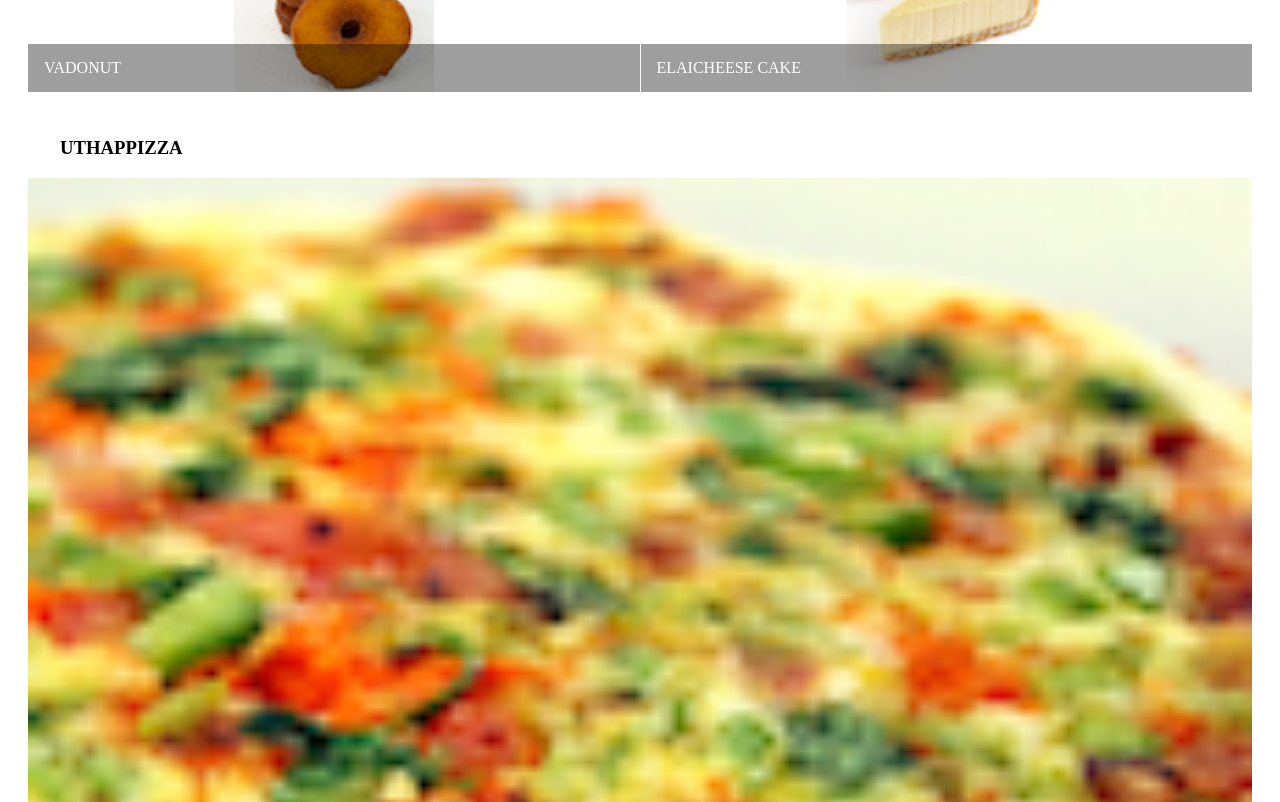
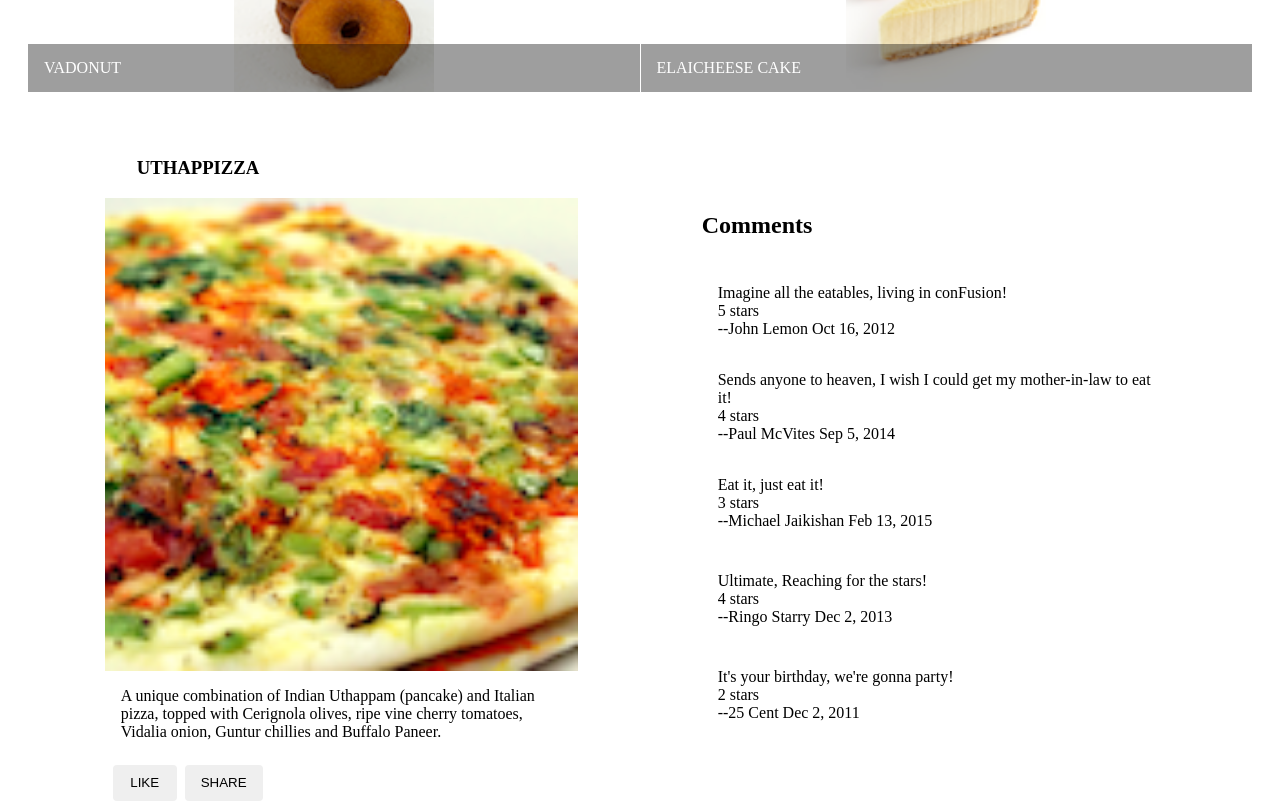
Before and after one commit to hitesh710/conFusion, an Angular app: page / in a window 1280 px wide. Shown: the part 480-1282 px from the top of the page. Built offline with nearby package versions, Linux system fonts and the light colour scheme.

Commit message:
Assigment 1

```diff
--- a/src/app/app.module.ts
+++ b/src/app/app.module.ts
@@ -12,10 +12,12 @@
 import { MatGridListModule } from '@angular/material/grid-list';
 import { MatCardModule } from '@angular/material/card';
 import { MatButtonModule } from '@angular/material/button';
+import { DishdetailComponent } from './dishdetail/dishdetail.component';
 @NgModule({
   declarations: [
     AppComponent,
-    MenuComponent
+    MenuComponent,
+    DishdetailComponent
   ],
   imports: [
     BrowserModule,
--- /dev/null
+++ b/src/app/dishdetail/dishdetail.component.html
@@ -0,0 +1,42 @@
+<div class="container" fxLayout="row" fxLayout.sm="column" fxLayout.xs="column"
+    fxLayoutAlign.gt-md="space-around center" fxLayoutGap="10px" fxLayoutGap.xs="0">
+    <div fxFlex="40">
+        <mat-card  *ngIf="dish">
+            <mat-card-header>
+                <mat-card-title>
+                    <h3>{{dish.name | uppercase}}</h3>
+                </mat-card-title>
+            </mat-card-header>
+            <img mat-card-image src={{dish.image}} alt={{dish.name}}>
+            <mat-card-content>
+                <p>{{dish.description}}
+                </p>
+            </mat-card-content>
+            <mat-card-actions>
+                <button mat-button>LIKE</button>
+                <button mat-button>SHARE</button>
+            </mat-card-actions>
+        </mat-card>
+    </div>
+    <div fxFlex="40" *ngIf="dish">
+        <header>
+            <h2><b>Comments</b></h2>
+        </header>
+        <mat-list  *ngFor="let comment of dish.comments">
+
+            <mat-list-item>
+              <p matLine>
+                <span> {{comment.comment}} </span>
+              </p>
+              <p matLine>
+                <span> {{comment.rating}} stars</span>
+              </p>
+              <p matLine>
+                <span> --{{comment.author}} {{ comment.date | date }} </span>
+              </p>
+            </mat-list-item>
+          </mat-list>
+
+    </div>
+
+</div>
--- /dev/null
+++ b/src/app/dishdetail/dishdetail.component.ts
@@ -0,0 +1,60 @@
+import { Component, OnInit } from '@angular/core';
+const DISH = {
+  id: '0',
+  name: 'Uthappizza',
+  image: '/assets/images/uthappizza.png',
+  category: 'mains',
+  featured: true,
+  label: 'Hot',
+  price: '4.99',
+  // tslint:disable-next-line:max-line-length
+  description: 'A unique combination of Indian Uthappam (pancake) and Italian pizza, topped with Cerignola olives, ripe vine cherry tomatoes, Vidalia onion, Guntur chillies and Buffalo Paneer.',
+  comments: [
+       {
+           rating: 5,
+           comment: 'Imagine all the eatables, living in conFusion!',
+           author: 'John Lemon',
+           date: '2012-10-16T17:57:28.556094Z'
+       },
+       {
+           rating: 4,
+           comment: 'Sends anyone to heaven, I wish I could get my mother-in-law to eat it!',
+           author: 'Paul McVites',
+           date: '2014-09-05T17:57:28.556094Z'
+       },
+       {
+           rating: 3,
+           comment: 'Eat it, just eat it!',
+           author: 'Michael Jaikishan',
+           date: '2015-02-13T17:57:28.556094Z'
+       },
+       {
+           rating: 4,
+           comment: 'Ultimate, Reaching for the stars!',
+           author: 'Ringo Starry',
+           date: '2013-12-02T17:57:28.556094Z'
+       },
+       {
+           rating: 2,
+           comment: 'It\'s your birthday, we\'re gonna party!',
+           author: '25 Cent',
+           date: '2011-12-02T17:57:28.556094Z'
+       }
+   ]
+};
+
+@Component({
+  selector: 'app-dishdetail',
+  templateUrl: './dishdetail.component.html',
+  styleUrls: ['./dishdetail.component.scss']
+})
+export class DishdetailComponent implements OnInit {
+  dish = DISH;
+  selectedDish = DISH[0];
+
+  constructor() { }
+
+  ngOnInit(): void {
+  }
+
+}
--- a/src/app/menu/menu.component.html
+++ b/src/app/menu/menu.component.html
@@ -19,24 +19,5 @@
       </mat-grid-tile>
     </mat-grid-list>
   </div>
-
-  <div fxFlex *ngIf="selectedDish">
-    <mat-card>
-      <mat-card-header>
-        <mat-card-title>
-          <h3>{{selectedDish.name | uppercase}}</h3>
-        </mat-card-title>
-      </mat-card-header>
-      <img mat-card-image src={{selectedDish.image}} alt={{selectedDish.name}}>
-      <mat-card-content>
-        <p>{{selectedDish.description}}
-        </p>
-      </mat-card-content>
-      <mat-card-actions>
-        <button mat-button>LIKE</button>
-        <button mat-button>SHARE</button>
-      </mat-card-actions>
-    </mat-card>
-  </div>
-
+  <app-dishdetail></app-dishdetail>
 </div>
--- a/src/app/menu/menu.component.ts
+++ b/src/app/menu/menu.component.ts
@@ -50,8 +50,6 @@
 
 export class MenuComponent implements OnInit {
   dishes = DISHES;
-  selectedDish = DISHES[0];
-
   constructor() { }
 
   ngOnInit(): void {
```
Also changed, not shown: src/app/dishdetail/dishdetail.component.scss (added), 1 other file (tests, documents, lock files or other folders).
